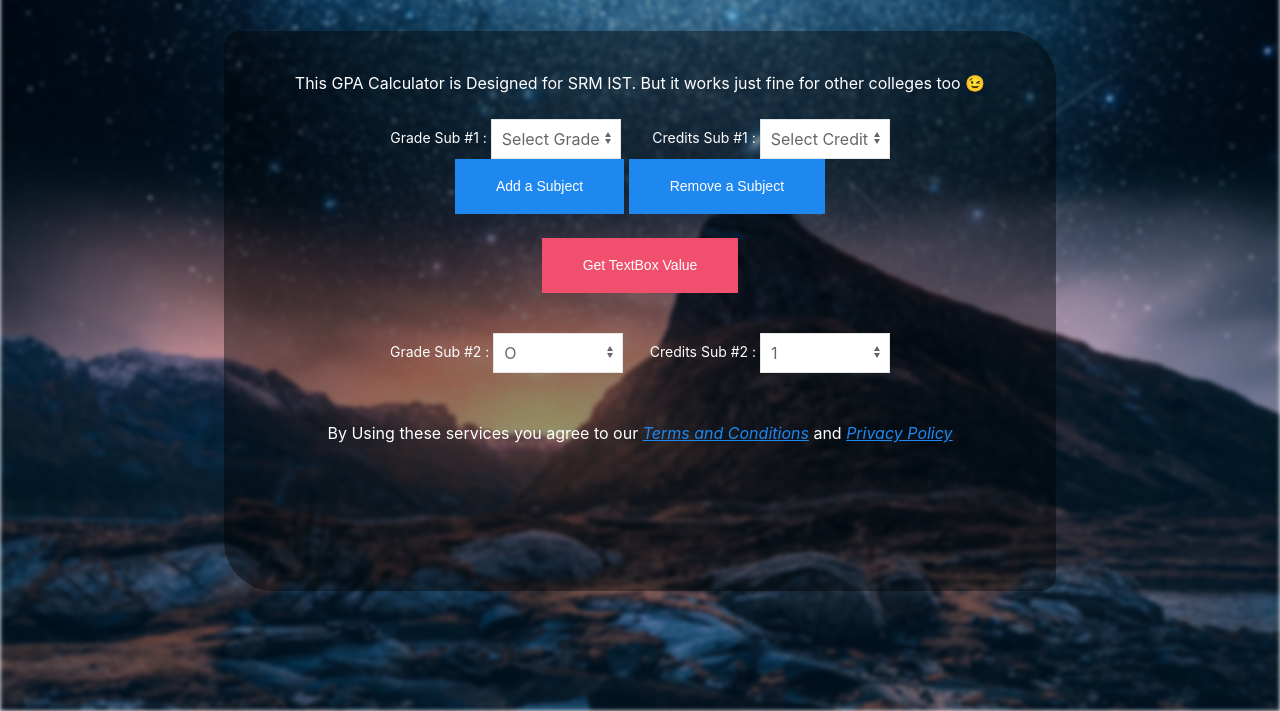
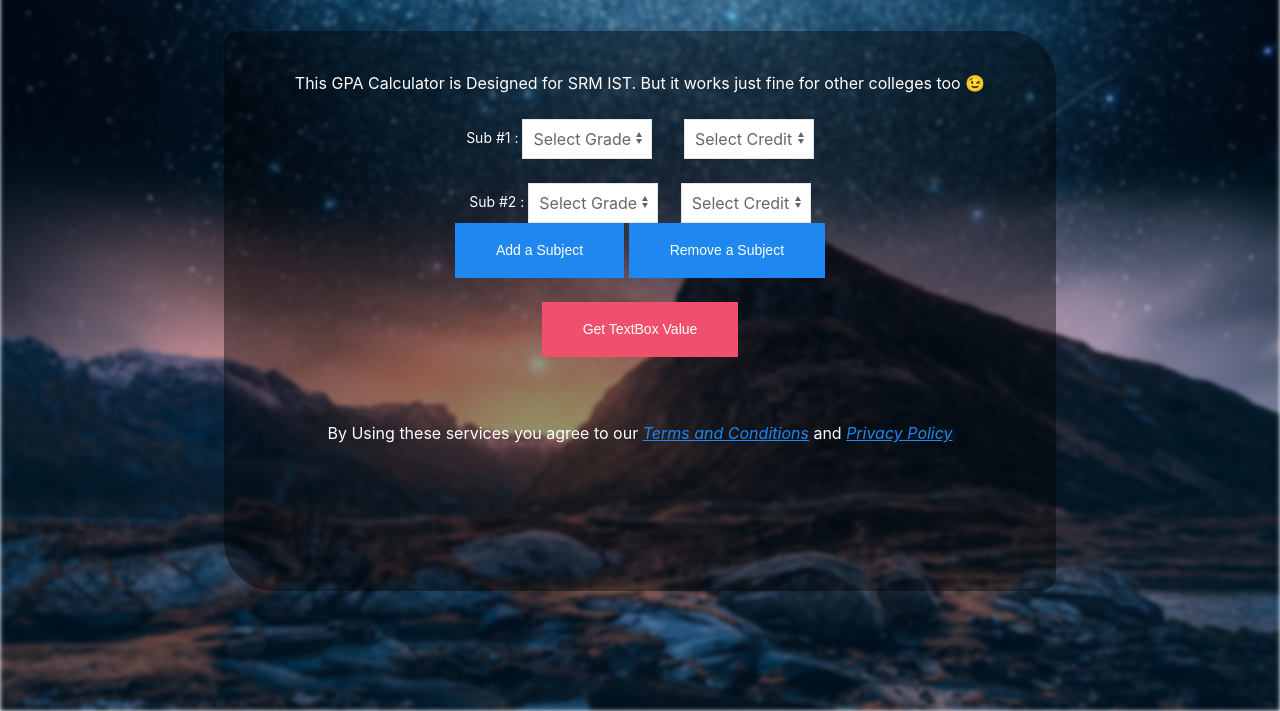
Before and after one commit to monish-1234/GPA-Calculator-Pure-JS, a plain HTML site: page index.html in a window 1280 px wide. Both pictures are taken after a click on the button "Add a Subject". Shown: the part 89-800 px from the top of the page. Drawn offline with nearby package versions, Linux system fonts and the light colour scheme.

Commit message:
if it works, don't touch it

```diff
--- a/index.html
+++ b/index.html
@@ -24,13 +24,14 @@
 </div>
     <div class="cont">
           This GPA Calculator is Designed for SRM IST. But it works just fine for other colleges too 😉 <br>
+          <form action="#" onsubmit="calculate()" >
+
 
             <div id='TextBoxesGroup'>
               <div id="TextBoxDiv1">
                 <div class="uk-form-controls"><br>
-                  <form onsubmit="calculate()" >
 
-                  <label class="uk-form-label"> Grade Sub #1 : </label>
+                  <label class="uk-form-label">Sub #1 : </label>
                   <select class="uk-select uk-form-width-small" required id="grade1">
                     <option value="" selected hidden disabled >Select Grade</option>
                       <option value="10">O</option>
@@ -42,7 +43,6 @@
                       <option value="4">P</option>
                     </select>
                       &nbsp; &nbsp; &nbsp;
-                   <label class="uk-form-label"> Credits Sub #1 : </label>
                    <select class="uk-select uk-form-width-small" required id="credit1">
                     <option value="" selected hidden disabled>Select Credit</option>
                     <option value="1">1</option>
@@ -54,14 +54,15 @@
                     <option value="7">7</option>
                 </select>
               <br>
-            <input type='button' class="uk-button-primary uk-button-large" value='Add a Subject' id='addButton'>
-            <input type='button' class="uk-button-primary uk-button-large" value='Remove a Subject' id='removeButton'><br><br>
-            <button type="submit" class="uk-button-danger uk-button-large" value='' >Get TextBox Value</button>
-          </form>
+
+
         </div>
       </div>
     </div>
-
+    <input type='button' class="uk-button-primary uk-button-large" value='Add a Subject' id='addButton'>
+            <input type='button' class="uk-button-primary uk-button-large" value='Remove a Subject' id='removeButton'><br><br>
+            <button type="submit" class="uk-button-danger uk-button-large" value='' >Get TextBox Value</button>
+  </form>
            <br> <br> By Using these services you agree to our<a href="https://proxy.techmaniac.in/terms.html"> <u><i>Terms and Conditions</i></u> </a> and <a href="https://proxy.techmaniac.in/privacy.html" > <u><i>Privacy Policy</i></u> </a>
 
     </div>
--- a/js/script.js
+++ b/js/script.js
@@ -15,8 +15,9 @@ var newTextBoxDiv = $(document.createElement('div'))
 
 newTextBoxDiv.after().html('<br><div id="TextBoxDiv'+counter+'">'+
                         ' <div class="uk-form-controls">'+
-                  '<label class="uk-form-label"> Grade Sub #'+counter+' : </label><select class="uk-select uk-form-width-small" id="grade'+counter+'">'+
-                      '<option value="10">O</option>'+
+                  '<label class="uk-form-label">Sub #'+counter+' : </label><select class="uk-select uk-form-width-small" required id="grade'+counter+'">'+
+                    '<option value="" selected hidden disabled >Select Grade</option>'+
+                    '<option value="10">O</option>'+
                       '<option value="9">A+</option>'+
                       '<option value="8">A</option>'+
                       '<option value="7">B+</option>'+
@@ -25,8 +26,8 @@ newTextBoxDiv.after().html('<br><div id="TextBoxDiv'+counter+'">'+
                       '<option value="4">P</option>'+
                     '</select>'+
                       '&nbsp; &nbsp; &nbsp;'+
-                   '<label class="uk-form-label"> Credits Sub #'+counter+' : </label>'+
-                   '<select class="uk-select uk-form-width-small" id="credit'+counter+'">'+
+                   '<select class="uk-select uk-form-width-small" required id="credit'+counter+'">'+
+                   '<option value="" selected hidden disabled>Select Credit</option>'+
                     '<option value="1">1</option>'+
                     '<option value="2">2</option>'+
                     '<option value="3">3</option>'+
```
